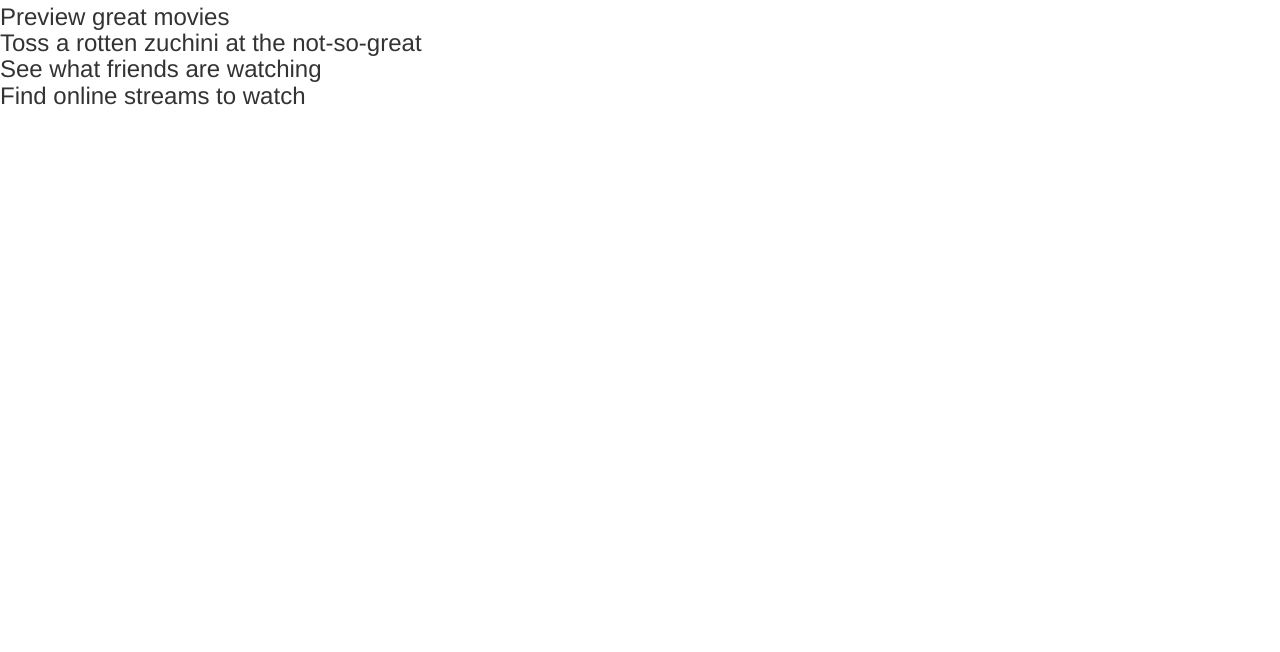
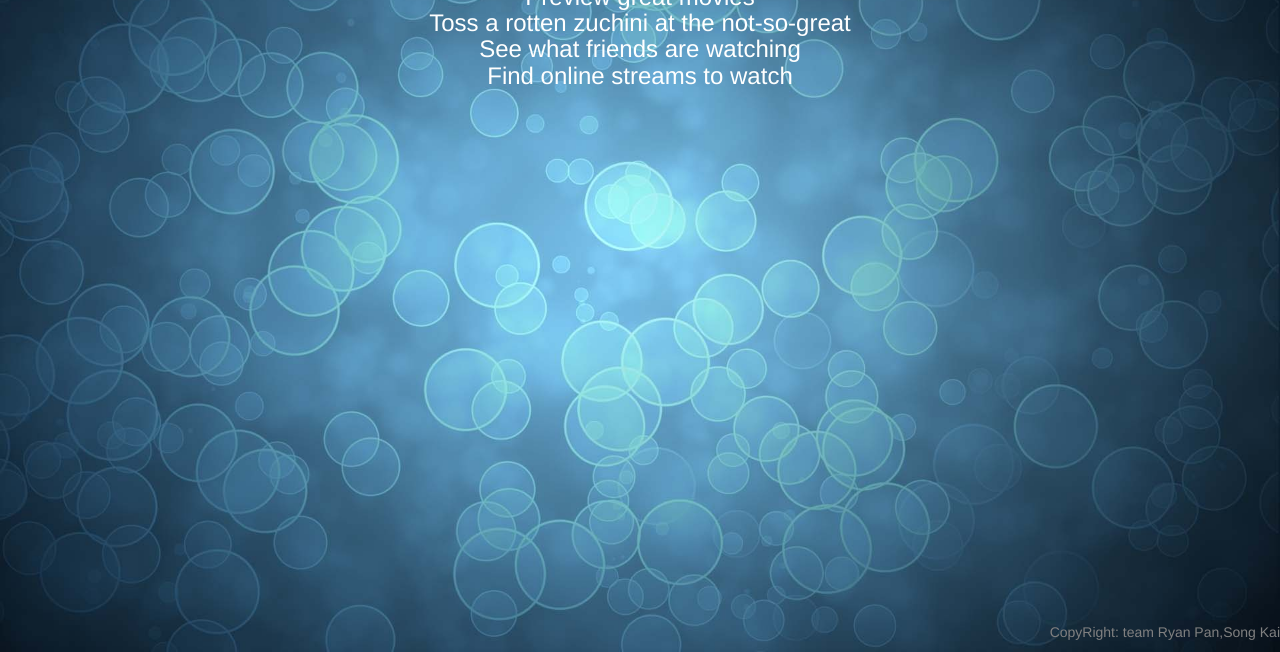
Before and after one commit to ryanbelt/CSCC09-Fall-2015, a plain HTML site: page index.html in a window 1280 px wide. Shown: the part 148-800 px from the top of the page. Drawn offline with Linux system fonts and the light colour scheme.

Commit message:
some feature added pototype

```diff
--- /dev/null
+++ b/css/styles.css
@@ -0,0 +1,38 @@
+body{
+	background-color: black;
+}
+
+.home-hero {
+	background: url('../img/homeBG.jpg') no-repeat center center fixed;
+  	-webkit-background-size: cover;
+  	-moz-background-size: cover;
+  	-o-background-size: cover;
+  	background-size: cover;
+  	position:fixed ;
+	top:52px;
+	right:0;
+	bottom:0;
+	left:0;
+	text-align: center;
+  	color: white;
+
+
+}
+
+h1.home-hero{
+	font-size: 500pt;
+  	font-family: Verdana;
+}
+
+.about-hero{
+	color: red;
+}
+
+#footer{
+	color:gray;
+	position:fixed;
+	bottom:0;
+	right:0;
+	height:30px;
+	width:-5px;
+}
--- a/index.html
+++ b/index.html
@@ -6,13 +6,14 @@
     <!-- title displayed when browser tab is moused over -->
     <title>Splat</title>
     <!-- ensure proper rendering and touch zooming -->
-    <meta name="viewport" content="width=device-width, initial-scale=1">
+    <meta name="viewport" content="width=device-width, initial-scale=1" charset="UTF-8">
     <!-- Bootstrap CSS definitions -->
     <link href="css/bootstrap.css" rel="stylesheet">
     <!-- optional stylesheet theme included with Bootstrap -->
     <link href="css/bootstrap-theme.css" rel="stylesheet">
     <!-- your own customized style rules -->
-    <link href="" rel="stylesheet">
+    <link href="css/styles.css" rel="stylesheet">
+    <link rel="icon" type="image/png" href="img/qq.png" />
   </head>
   <body>
     <!-- HTML5 markup for view content, labelled with Bootstrap class names -->
@@ -25,25 +26,29 @@
           <div id="content">  <!-- implicitly a single column within row -->
           </div>
       </div>  <!-- row -->
+      <div id="footer">CopyRight: team Ryan Pan,Song Kai</div>
     </main>  <!-- container-fluid -->
 
     <!-- load scripts last for better UI performance -->
 
     <!-- library scripts you use -->
     <script src="js/lib/jquery-min.js" type="text/javascript"></script>
-    <!-- ... ADD CODE ... -->
     <script src="js/lib/underscore-min.js" type="text/javascript"></script>
     <script src="js/lib/backbone-min.js" type="text/javascript"></script>
+    <script src="js/lib/bootstrap-min.js" type="text/javascript"></script>
+    <script src="js/lib/backbone.localStorage.js" type="text/javascript"></script>
+    <!-- ... ADD CODE ... -->
 
     <script src="js/views/header.js" type="text/javascript"></script>
     <script src="js/views/home.js" type="text/javascript"></script>
     <script src="js/views/about.js" type="text/javascript"></script>
 
-
     <!-- scripts you define -->
     <script src="js/utils.js" type="text/javascript"></script>
+
     <!-- ... ADD CODE ... -->
     <script src="js/main.js" type="text/javascript"></script>
 
+
   </body>
 </html>
--- a/js/main.js
+++ b/js/main.js
@@ -10,7 +10,8 @@ splat.AppRouter = Backbone.Router.extend({
     // Map "URL paths" to "router functions"
     routes: {
         "": "home",
-        "about": "about"
+        "about": "about",
+        "*default": "home"
     },
 
     // When an instance of an AppRouter is declared, create a Header view
@@ -35,6 +36,10 @@ splat.AppRouter = Backbone.Router.extend({
             this.aboutView = new splat.About();
         };
         $('#content').html(this.aboutView.render().el);
+    },
+
+    selectMenuItem: function(menuItem){
+        $(this).addClass("active");
     }
 });
 
--- a/tpl/About.html
+++ b/tpl/About.html
@@ -1,4 +1,3 @@
-<div class="home-hero">
+<div class="about-hero">
     <h1>This is a movie app, designed by Ryan and Kai</h1>
-
 </div>
--- a/tpl/Header.html
+++ b/tpl/Header.html
@@ -1,10 +1,9 @@
-<nav class="navbar navbar-inverse" style="font-size: 125%;" >
+<nav class="navbar navbar-inverse navbar-fix-top" style="font-size: 125%;" >
   <div class="container-fluid">
     <!-- Brand and toggle get grouped for better mobile display -->
     <div class="navbar-header">
       <a class="navbar-brand" href="" >Splat!</a>
     </div>
-
     <!-- Collect the nav links, forms, and other content for toggling -->
     <div class="collapse navbar-collapse" id="bs-example-navbar-collapse-1">
       <ul class="nav navbar-nav navbar-right">
@@ -13,3 +12,10 @@
     </div><!-- /.navbar-collapse -->
   </div><!-- /.container-fluid -->
 </nav>
+
+<script>
+  $(".nav li").on("click", function() {
+      $(".nav li").removeClass("active");
+      $(this).addClass("active");
+    });
+</script>
--- a/tpl/Home.html
+++ b/tpl/Home.html
@@ -1,7 +1,7 @@
-<div class="home-hero">
+<main class="home-hero">
     <h1>Splat!</h1>
     <h3>Preview great movies<br/>
 	Toss a rotten zuchini at the not-so-great<br/>
 	See what friends are watching<br/>
 	Find online streams to watch</h3>
-</div>
+</main>
```
Also changed, not shown: img/homeBG.jpg (added), img/qq.png (added).
